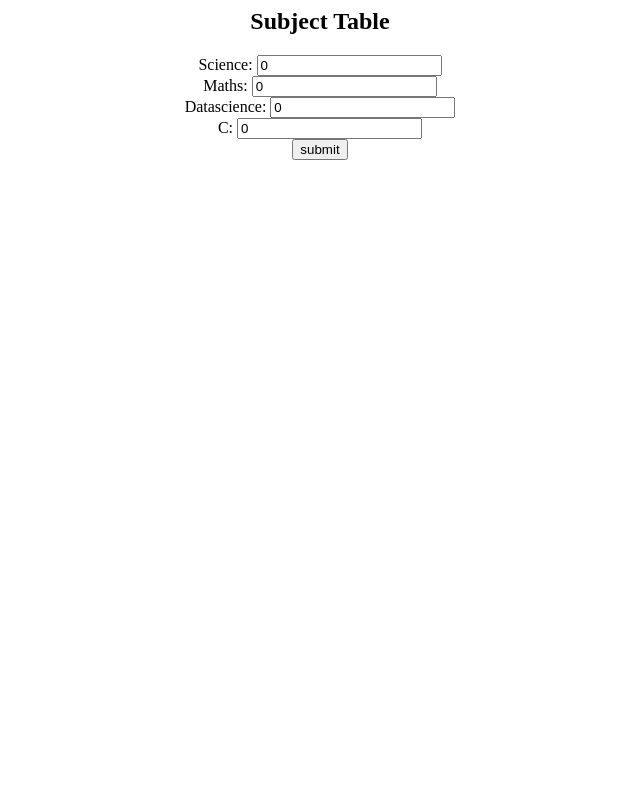
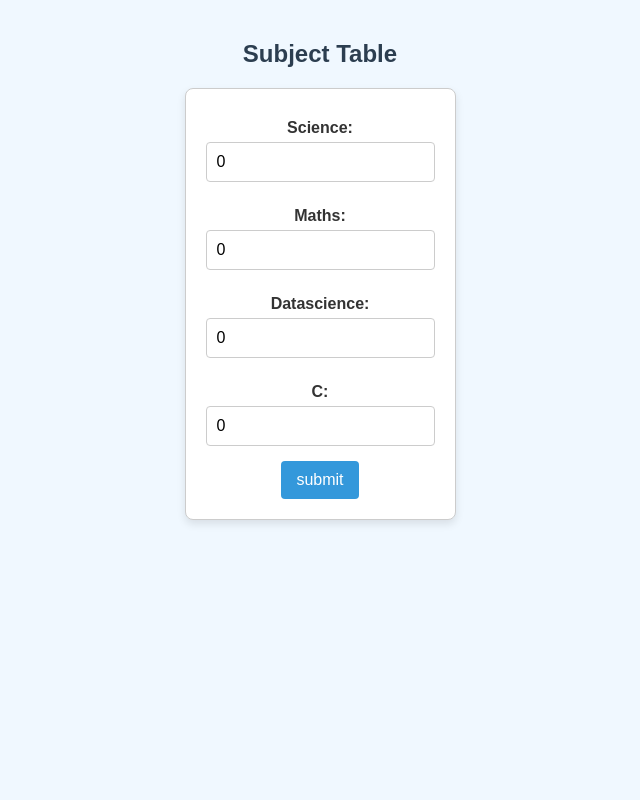
Before and after one commit to Eshanprasad/Flask, a Flask app: page / in a window 1280 px wide. Shown: the whole page, without its empty margins (320-960 px from the left). Run offline with Flask 3, Linux system fonts and the light colour scheme.

Commit message:
Integrating css and Javascript with html

```diff
--- /dev/null
+++ b/static/eshancss/eshanstyle.css
@@ -0,0 +1,67 @@
+/* styles.css */
+
+/* General body styling */
+
+/* Copied this CSS code from chatgpt, just to learn how to integrate this file with HTML using Jinja2:) */
+body {
+    font-family: Arial, sans-serif;
+    background-color: #f0f8ff; /* Light background color */
+    color: #333; /* Darker text color for readability */
+    margin: 0;
+    padding: 20px;
+}
+
+/* Centering content */
+center {
+    display: flex;
+    flex-direction: column;
+    align-items: center;
+}
+
+/* Heading styling */
+h2 {
+    color: #2c3e50; /* Darker shade for the heading */
+    margin-bottom: 20px;
+}
+
+/* Form styling */
+form {
+    background-color: #fff; /* White background for the form */
+    border: 1px solid #ccc; /* Light border */
+    border-radius: 8px; /* Rounded corners */
+    padding: 20px; /* Padding around the form */
+    box-shadow: 0 4px 8px rgba(0, 0, 0, 0.1); /* Subtle shadow */
+}
+
+/* Label styling */
+label {
+    display: block; /* Block display for labels */
+    margin: 10px 0 5px; /* Margin for spacing */
+    font-weight: bold; /* Bold font for labels */
+}
+
+/* Input field styling */
+input[type="text"] {
+    width: 100%; /* Full width input fields */
+    padding: 10px; /* Padding inside the input */
+    margin-bottom: 15px; /* Spacing between inputs */
+    border: 1px solid #ccc; /* Light border */
+    border-radius: 4px; /* Rounded corners */
+    font-size: 16px; /* Larger text size */
+}
+
+/* Submit button styling */
+input[type="submit"] {
+    background-color: #3498db; /* Button color */
+    color: white; /* Text color for the button */
+    border: none; /* Remove border */
+    border-radius: 4px; /* Rounded corners */
+    padding: 10px 15px; /* Padding for button */
+    cursor: pointer; /* Pointer cursor on hover */
+    font-size: 16px; /* Larger text size */
+    transition: background-color 0.3s; /* Smooth transition */
+}
+
+input[type="submit"]:hover {
+    background-color: #2980b9; /* Darker shade on hover */
+}
--- /dev/null
+++ b/static/eshanjs/eshanscript.js
@@ -0,0 +1 @@
+alert("This page has been reloaded")
--- a/templates/index.html
+++ b/templates/index.html
@@ -1,4 +1,30 @@
 <html>
+<head>
+
+    <link rel="stylesheet" href="{{ url_for('static', filename='eshancss/eshanstyle.css') }}" >
+
+    <!--  In the above link tag, we used Jinja2 template in href field, to link eshanstyle.css file to this index.html
+      url_for is used to create dynamic url.
+
+      There Must be a folder named "static".
+      inside which you can save css or javascript files directly or in separate subfolders.
+      In the above case, I saved eshanstyle.css(you can give any name) file in subfolder(name of subfolder files in it can be anything, but name of static folder must be static)
+    -->
+
+    <script type="text/javascript" src="{{ url_for('static', filename='eshanjs/eshanscript.js') }}">
+    </script>
+    <!--
+       Just like css, similar is the case with jsva script.
+       In the above script tag, we used Jinja2 template in src field, to link eshanscript.js file to this index.html
+
+       There Must be a folder named "static".
+       I created a subfolder inside static named "eshanjs"
+       then I saved eshanscript.js file in it.
+    -->
+
+</head>
+
+
 <body>
 <center>
 <h2>Subject Table</h2>
```
